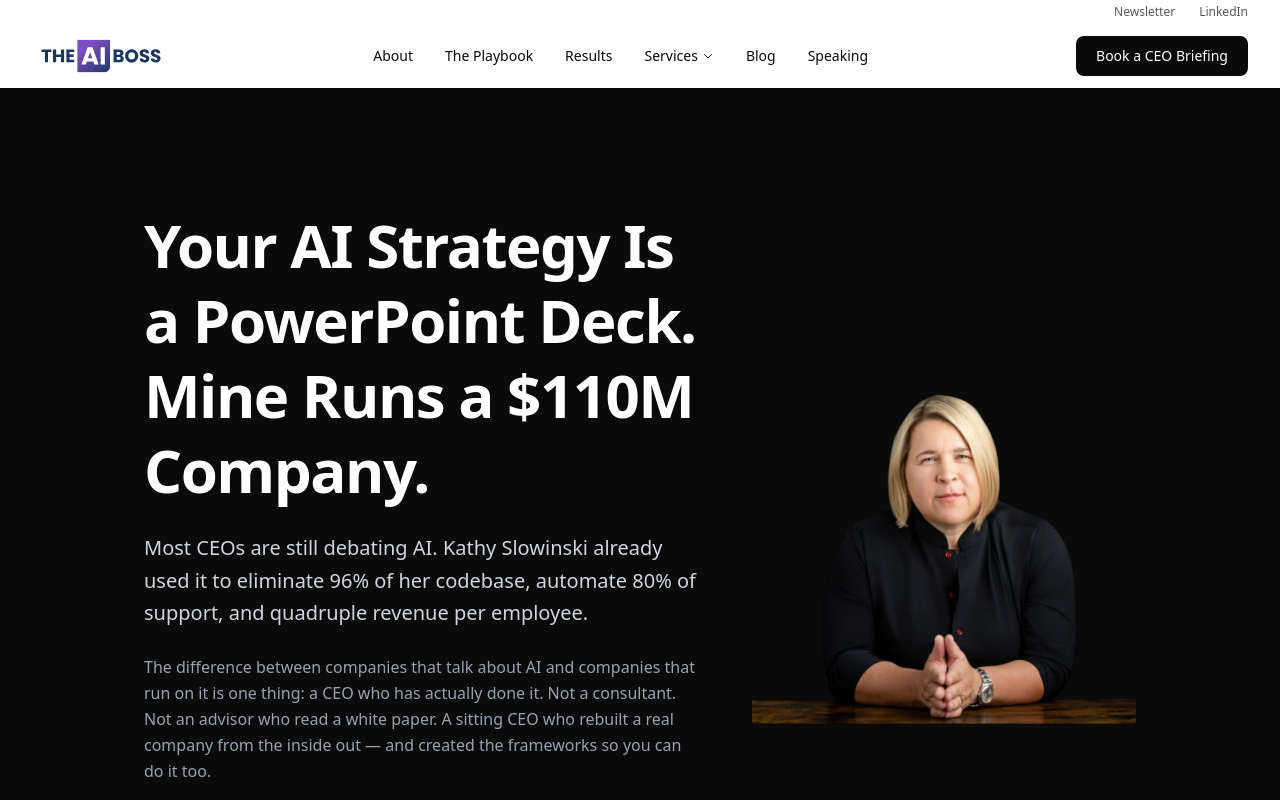
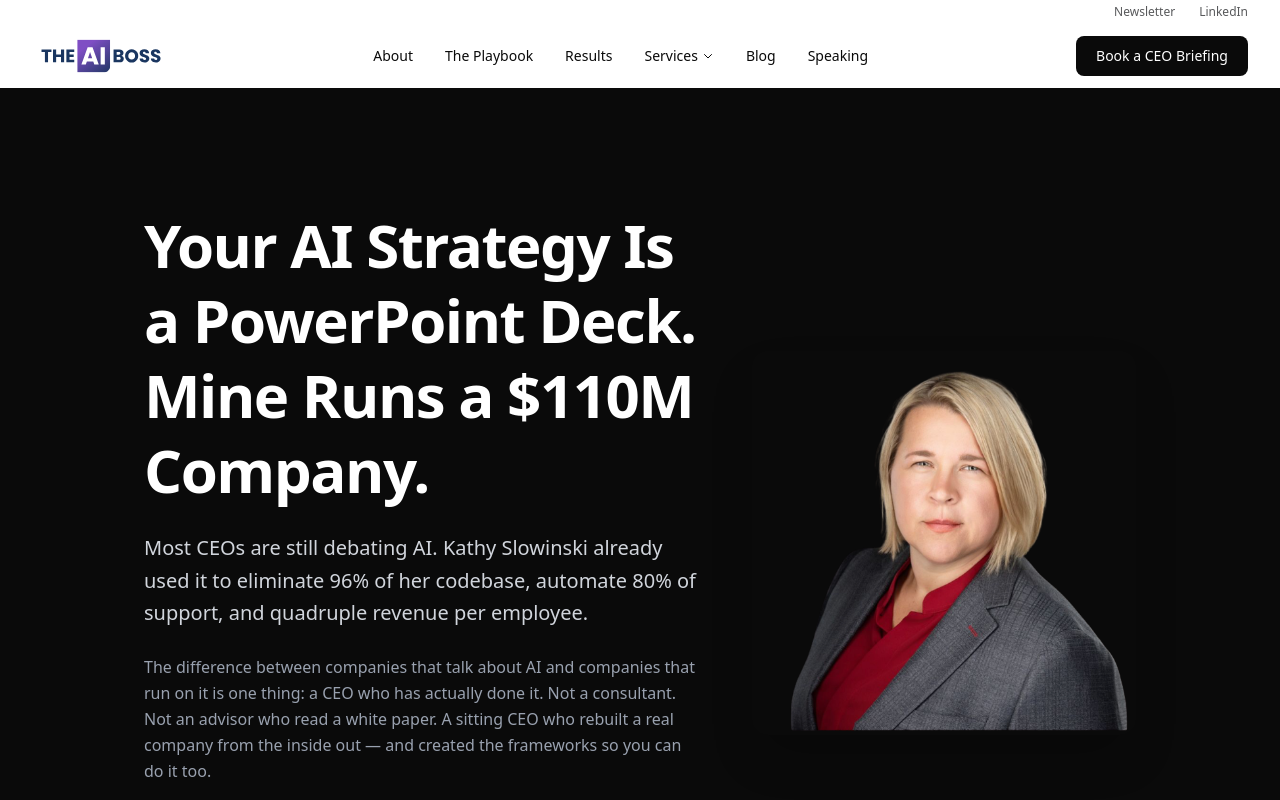
Before and after one commit to kanaekim/theaiboss-site, a Next.js app: page / in a window 1280 px wide. Shown: the top 800 px of the page. Built offline with nearby package versions, Linux system fonts and the light colour scheme.

Commit message:
Update page.tsx

```diff
--- a/src/app/page.tsx
+++ b/src/app/page.tsx
@@ -100,7 +100,7 @@
             {/* Right — Kathy's Photo */}
             <div className="flex-shrink-0">
               <img
-                src="/kathy.png"
+                src="/kathy_about.svg"
                 alt="Kathy Slowinski"
                 className="w-64 h-64 sm:w-80 sm:h-80 lg:w-96 lg:h-96 rounded-2xl object-cover shadow-2xl"
               />
```
